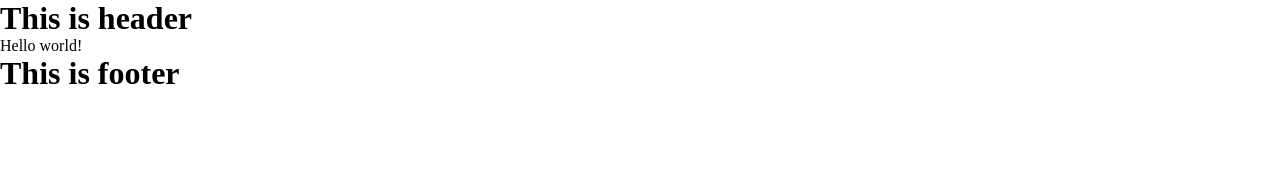
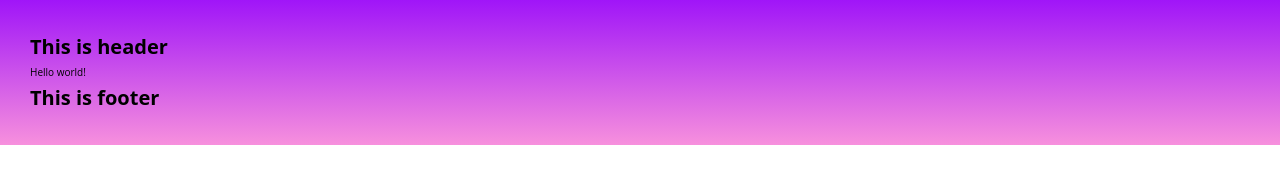
Before and after one commit to jayjariwala/jayjariwala.com-2020, a Gatsby site: page / in a window 1280 px wide. Built offline with nearby package versions, Linux system fonts and the light colour scheme; Gatsby itself is replaced by a stand-in of ours.

Commit message:
feat: base css & browser reset

```diff
--- a/src/components/styles/global.css
+++ b/src/components/styles/global.css
@@ -1,6 +1,28 @@
-/** Universal Resrt **/
+/** Universal Reset **/
+:root {
+--black: #000000;
+--purple-dark:#A015F8;
+--purple-light:#CC38EE;
+--blue:#5B0FE9;
+--pink-dark:#F160EC;
+--pink-light:#F790DD;
+--white: #F9F3F9;
+--yellow: #F1FF18;
+}
+
 * {
   margin: 0;
   padding: 0;
   box-sizing: border-box;
 }
+
+body {
+  font-family: 'Open Sans', sans-serif;
+  font-weight: 400;
+  font-size: 10px;
+  line-height: 1.7;
+  color: #000000;
+  padding: 30px;
+  background:linear-gradient(var(--purple-dark),var(--pink-light));
+  background-repeat: no-repeat;
+}
```
